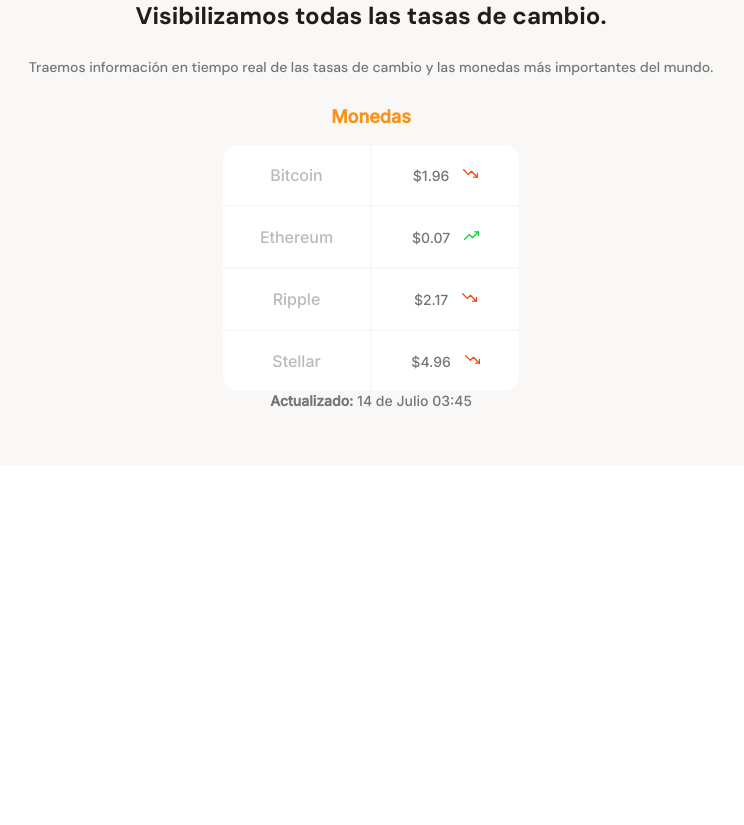
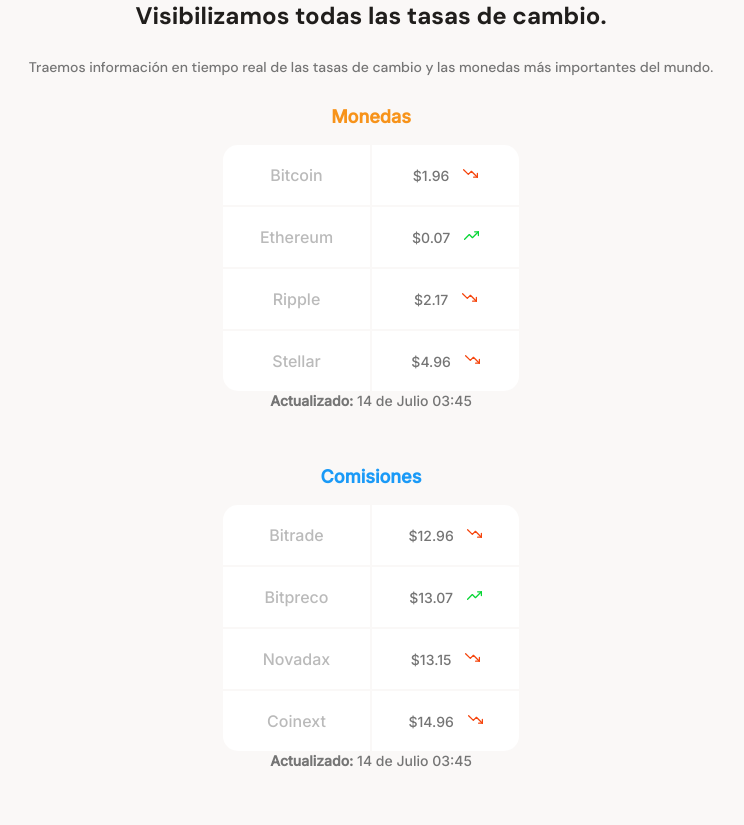
Before and after one commit to Lipechu/Batatabit-project, a plain HTML site: page index.html in a window 1280 px wide. Shown: the part 661-1486 px from the top of the page, without its empty margins (269-1013 px from the left). Before the commit the page ends 1126 px from the top, so only its background shows below. Drawn offline with Linux system fonts and the light colour scheme.

Commit message:
Table comition finish

```diff
--- a/index.html
+++ b/index.html
@@ -56,7 +56,32 @@
                         <p> <b>Actualizado:</b> 14 de Julio 03:45</p>
                     </div>
                 </div>
-                <div></div>
+                <div class="main-currency-table">
+                    <p class="comition-table-title">Comisiones</p>
+                    <div class="currency-table--container">
+                        <table>
+                            <tr>
+                                <td class="table__top-left">Bitrade</td>
+                                <td class="table__top-right table__right">$12.96 <span class="down"></span></td>
+                            </tr>
+                            <tr>
+                                <td>Bitpreco</td>
+                                <td class="table__right">$13.07 <span class="top"></span></td>
+                            </tr>
+                            <tr>
+                                <td>Novadax</td>
+                                <td class="table__right">$13.15 <span class="down"></span></td>
+                            </tr>
+                            <tr>
+                                <td class="table__bottom-left">Coinext</td>
+                                <td class="table__bottom-right table__right">$14.96 <span class="down"></span></td>
+                            </tr>
+                        </table>
+                    </div>
+                    <div class="currency-table-date">
+                        <p> <b>Actualizado:</b> 14 de Julio 03:45</p>
+                    </div>
+                </div>
             </section>
         </section>
         <section></section>
--- a/style.css
+++ b/style.css
@@ -140,6 +140,13 @@ main {
     line-height: 2.3rem;
     color: var(--bitcoin-orange);
 }
+.main-currency-table .comition-table-title {
+    margin-bottom: 15px;
+    font-size: 1.8rem;
+    font-weight: bold;
+    line-height: 2.3rem;
+    color: var(--secondary-blue);
+}
 .currency-table--container {
     width: 90%;
     min-width: 230px;
```
